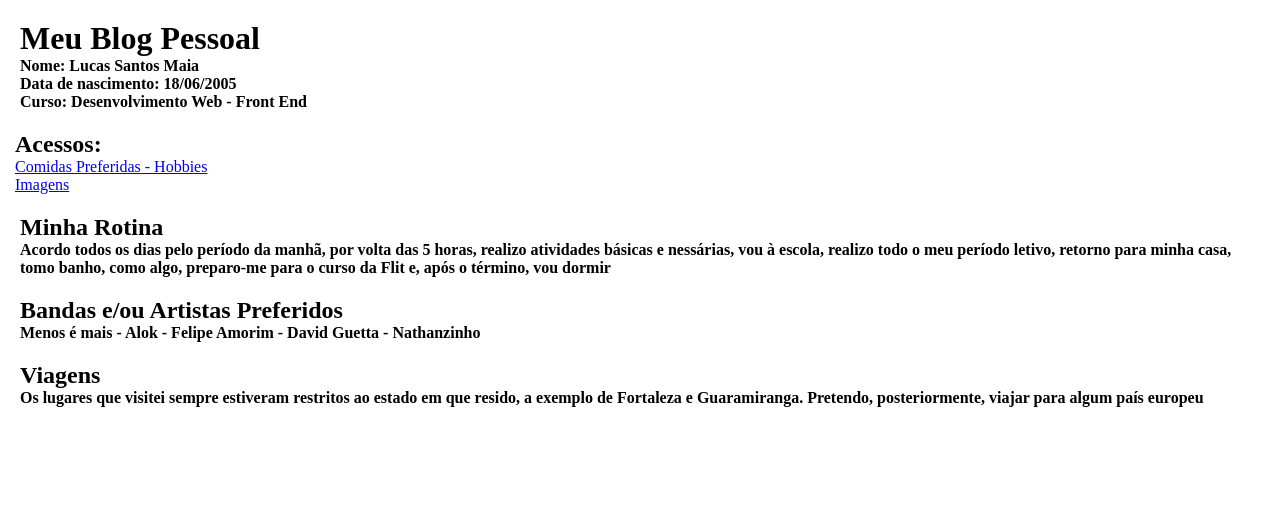
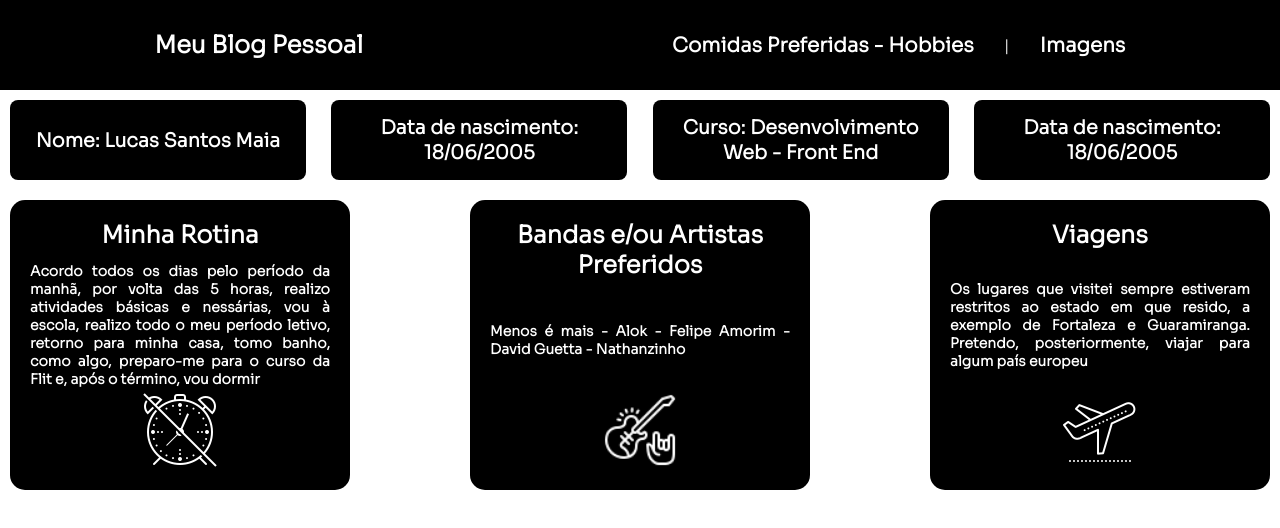
Before and after one commit to Lusca-umaia/HTML_FLIT, a plain HTML site: page index.html in a window 1280 px wide. Drawn offline with Linux system fonts and the light colour scheme.

Commit message:
Adição do css no index

```diff
--- /dev/null
+++ b/css/style.css
@@ -0,0 +1,84 @@
+@import url('https://fonts.googleapis.com/css2?family=Sora:wght@300&display=swap');
+
+* {
+    font-family: Sora;
+    margin: 0;
+}
+
+nav {
+    display: flex;
+    justify-content: space-around;
+    align-items: center;
+    background-color: black;
+    color: white;
+    height: 90px;
+}
+
+.acessos {
+    display: flex;
+    justify-content: center;
+    align-items: center;
+    gap: 30px;
+}
+
+a {
+    text-decoration: none;
+    color: white;
+    font: bold 20px Sora;
+    transition: 1s all;
+}
+
+a:hover {
+    opacity: 0.6;
+}
+
+h2 {
+    text-align: center;
+    margin-bottom: 10px;
+}
+
+.Infor_bas {
+    text-align: center;
+    display: flex;
+    justify-content: space-between;
+}
+
+.Infor_bas>p {
+    display: flex;
+    justify-content: center;
+    align-items: center;
+    background-color: black;
+    color: white;
+    font-weight: bold;
+    border-radius: 8px;
+    width: 20vw;
+    height: 40px;
+    padding: 20px;
+    font-size: 1.5vw;
+    margin: 10px;
+}
+
+.secoes {
+    display: flex;
+    justify-content: space-between;
+}
+
+.container {
+    display: flex;
+    flex-direction: column;
+    justify-content: space-between;
+    align-items: center;
+    color: white;
+    background-color: black;
+    margin: 10px;
+    padding: 20px;
+    border-radius: 15px;
+    width: 300px;
+    height: 250px;
+}
+
+.container>p {
+    text-align: justify;
+    font-weight: bold;
+    font-size: 14px;
+}
--- a/index.html
+++ b/index.html
@@ -4,42 +4,48 @@
     <meta charset="UTF-8">
     <meta http-equiv="X-UA-Compatible" content="IE=edge">
     <meta name="viewport" content="width=device-width, initial-scale=1.0">
+    <link rel="stylesheet" href="./css/style.css">
     <title>Blog Pessoal</title>
 </head>
 
 <body>
-    <style>
-        * {
-            margin: 0 10 0 5;
-        }
-
-        div {
-            margin-top: 20px;
-            margin-bottom: 20px;
-        }
-    </style>
+    <nav>
+        <h1>Meu Blog Pessoal</h1>
+        <div class="acessos">
+            <a href="Listas.html">Comidas Preferidas - Hobbies</a>
+            <p>|</p>
+            <a href="imagens.html">Imagens</a>
+        </div>
+    </nav>
 
     <div class="Infor_bas">
-        <h1>Meu Blog Pessoal</h1>
-        <h4>Nome: Lucas Santos Maia<br>Data de nascimento: 18/06/2005<br>Curso: Desenvolvimento Web - Front End<br></h4>
+        <p>Nome: Lucas Santos Maia</p>
+        <p>Data de nascimento: 18/06/2005</p>
+        <p>Curso: Desenvolvimento Web - Front End</p>
+        <p>Data de nascimento: 18/06/2005</p>
     </div>
-    <h2>Acessos:</h2>
-    <a href="Listas.html">Comidas Preferidas - Hobbies</a><br>
-    <a href="imagens.html">Imagens</a>
-    <div class="Rotina">
-        <h2>Minha Rotina</h2>
-        <h4>Acordo todos os dias pelo período da manhã, por volta das 5 horas, realizo atividades básicas e nessárias,
-            vou à escola, realizo todo o meu período letivo, retorno para minha casa, tomo banho, como algo, preparo-me
-            para o curso da Flit e, após o término, vou dormir</h4>
-    </div>
-    <div class="Hobbies">
-        <h2>Bandas e/ou Artistas Preferidos</h2>
-        <h4>Menos é mais - Alok - Felipe Amorim - David Guetta - Nathanzinho</h4>
-    </div>
-    <div class="Viagens">
-        <h2>Viagens</h2>
-        <h4>Os lugares que visitei sempre estiveram restritos ao estado em que resido, a exemplo de Fortaleza e
-            Guaramiranga. Pretendo, posteriormente, viajar para algum país europeu</h4>
+
+    <div class="secoes">
+        <div class="Rotina container">
+            <h2>Minha Rotina</h2>
+            <p>Acordo todos os dias pelo período da manhã, por volta das 5 horas, realizo atividades básicas e
+                nessárias,
+                vou à escola, realizo todo o meu período letivo, retorno para minha casa, tomo banho, como algo,
+                preparo-me
+                para o curso da Flit e, após o término, vou dormir</p>
+            <img src="./img/icons8-alarme-desligado-80.png" alt="" width="80px" height="80px">
+        </div>
+        <div class="Hobbies container">
+            <h2>Bandas e/ou Artistas Preferidos</h2>
+            <p>Menos é mais - Alok - Felipe Amorim - David Guetta - Nathanzinho</p>
+            <img src="./img/icons8-música-rock-64.png" alt="" width="80px" height="80px">
+        </div>
+        <div class="Viagens container">
+            <h2>Viagens</h2>
+            <p>Os lugares que visitei sempre estiveram restritos ao estado em que resido, a exemplo de Fortaleza e
+                Guaramiranga. Pretendo, posteriormente, viajar para algum país europeu</p>
+            <img src="./img/icons8-avião-decolando-80.png" alt="" width="80px" height="80px">
+        </div>
     </div>
 </body>
 
```
Also changed, not shown: Listas.html (line endings or trailing spaces), img/icons8-alarme-desligado-80.png (added), img/icons8-avião-decolando-80.png (added), img/icons8-música-rock-64.png (added).
